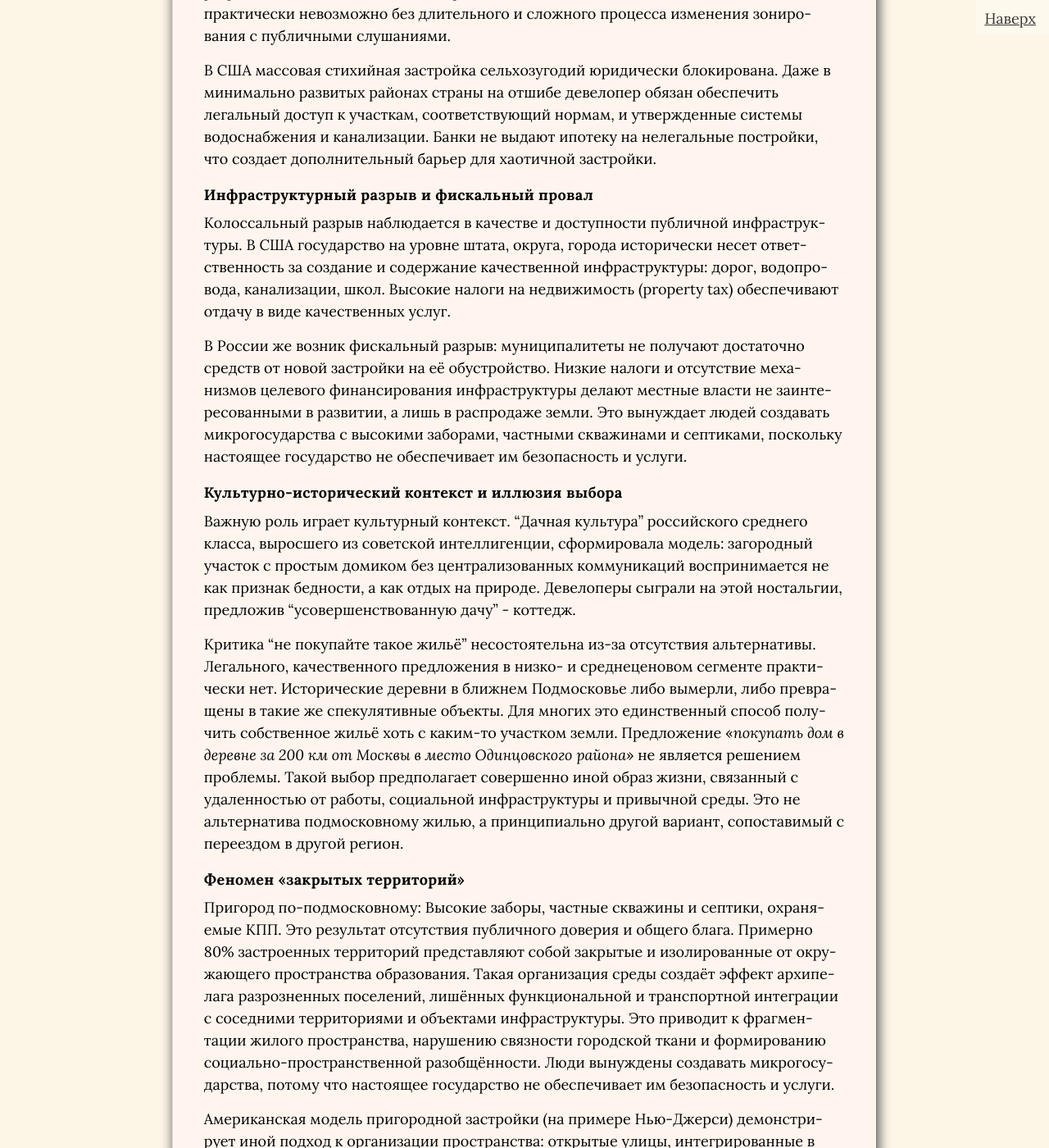
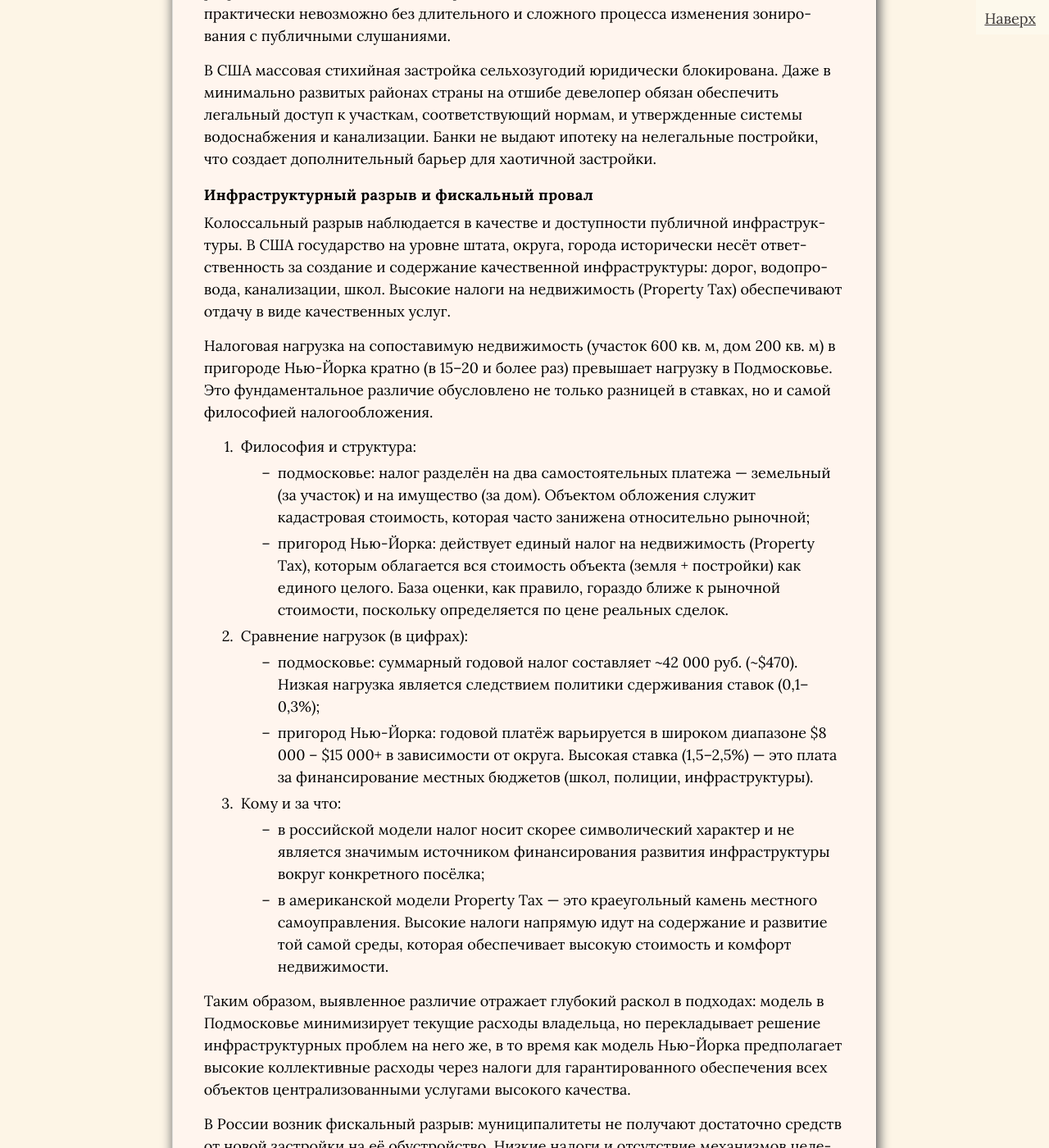
Before and after one commit to SergSi/land-use-art, a Jekyll site: the page built from _posts/2025-09-20-suburb.md, in a window 1280 px wide and 1400 px high, scrolled down 12513 px. Shown: the whole window at 82% size. Built offline with Jekyll 4.4.1, drawn with Linux system fonts in a browser that asks for light colours; some web fonts are replaced; some of the changed text lies outside the part shown.

Commit message:
Update 2025-09-20-suburb.md

```diff
--- a/_posts/2025-09-20-suburb.md
+++ b/_posts/2025-09-20-suburb.md
@@ -104,7 +104,7 @@ class: article
 
 Этот системный выбор особенно очевиден при сравнении с американской моделью, где жесткое зонирование, многоуровневый контроль и прозрачное финансирование инфраструктуры через налоги создают предсказуемую среду. В российской практике государство не просто плохо регулирует рынок – оно создало правовую рамку, которая делает регулирование невозможным по определению. Стихийная застройка сельхозземель является не побочным эффектом, а прямым результатом работы этой системы.
 
-Таким образом, проблема непригодных для жизни поселков - это не следствие рыночной стихии, а закономерный итог сознательного государственного выбора в пользу отказа от регулирования и ответственности. Пока не будет признано, что корень проблемы лежит в конструкции земельной и градостроительной политики, а не в отдельных недостатках управления, ситуация останется неизменной.
+Таким образом, проблема непригодных для жизни поселков – это не следствие рыночной стихии, а закономерный итог сознательного государственного выбора в пользу отказа от регулирования и ответственности. Пока не будет признано, что корень проблемы лежит в конструкции земельной и градостроительной политики, а не в отдельных недостатках управления, ситуация останется неизменной.
 
 #### Правовой вакуум и институциональные противоречия
 
@@ -126,9 +126,25 @@ class: article
 
 #### Инфраструктурный разрыв и фискальный провал
 
-Колоссальный разрыв наблюдается в качестве и доступности публичной инфраструктуры. В США государство на уровне штата, округа, города исторически несет ответственность за создание и содержание качественной инфраструктуры: дорог, водопровода, канализации, школ. Высокие налоги на недвижимость (property tax) обеспечивают отдачу в виде качественных услуг.
+Колоссальный разрыв наблюдается в качестве и доступности публичной инфраструктуры. В США государство на уровне штата, округа, города исторически несёт ответственность за создание и содержание качественной инфраструктуры: дорог, водопровода, канализации, школ. Высокие налоги на недвижимость (Property Tax) обеспечивают отдачу в виде качественных услуг.
 
-В России же возник фискальный разрыв: муниципалитеты не получают достаточно средств от новой застройки на её обустройство. Низкие налоги и отсутствие механизмов целевого финансирования инфраструктуры делают местные власти не заинтересованными в развитии, а лишь в распродаже земли. Это вынуждает людей создавать микрогосударства с высокими заборами, частными скважинами и септиками, поскольку настоящее государство не обеспечивает им безопасность и услуги.
+Налоговая нагрузка на сопоставимую недвижимость (участок 600 кв. м, дом 200 кв. м) в пригороде Нью-Йорка кратно (в 15–20 и более раз) превышает нагрузку в Подмосковье. Это фундаментальное различие обусловлено не только разницей в ставках, но и самой философией налогообложения.
+
+1.  Философия и структура:
+    *   подмосковье: налог разделён на два самостоятельных платежа — земельный (за участок) и на имущество (за дом). Объектом обложения служит кадастровая стоимость, которая часто занижена относительно рыночной;
+    *   пригород Нью-Йорка: действует единый налог на недвижимость (Property Tax), которым облагается вся стоимость объекта (земля + постройки) как единого целого. База оценки, как правило, гораздо ближе к рыночной стоимости, поскольку определяется по цене реальных сделок.
+
+2.  Сравнение нагрузок (в цифрах):
+    *   подмосковье: суммарный годовой налог составляет ~42 000 руб. (~$470). Низкая нагрузка является следствием политики сдерживания ставок (0,1–0,3%);
+    *   пригород Нью-Йорка: годовой платёж варьируется в широком диапазоне $8 000 – $15 000+ в зависимости от округа. Высокая ставка (1,5–2,5%) — это плата за финансирование местных бюджетов (школ, полиции, инфраструктуры).
+
+3.  Кому и за что:
+    *   в российской модели налог носит скорее символический характер и не является значимым источником финансирования развития инфраструктуры вокруг конкретного посёлка;
+    *   в американской модели Property Tax — это краеугольный камень местного самоуправления. Высокие налоги напрямую идут на содержание и развитие той самой среды, которая обеспечивает высокую стоимость и комфорт недвижимости.
+
+Таким образом, выявленное различие отражает глубокий раскол в подходах: модель в Подмосковье минимизирует текущие расходы владельца, но перекладывает решение инфраструктурных проблем на него же, в то время как модель Нью-Йорка предполагает высокие коллективные расходы через налоги для гарантированного обеспечения всех объектов централизованными услугами высокого качества.
+
+В России возник фискальный разрыв: муниципалитеты не получают достаточно средств от новой застройки на её обустройство. Низкие налоги и отсутствие механизмов целевого финансирования инфраструктуры делают местные власти не заинтересованными в развитии, а лишь в распродаже земли. Это вынуждает людей создавать микрогосударства с высокими заборами, частными скважинами и септиками, поскольку настоящее государство не обеспечивает им безопасность и услуги.
 
 #### Культурно-исторический контекст и иллюзия выбора
 
```
